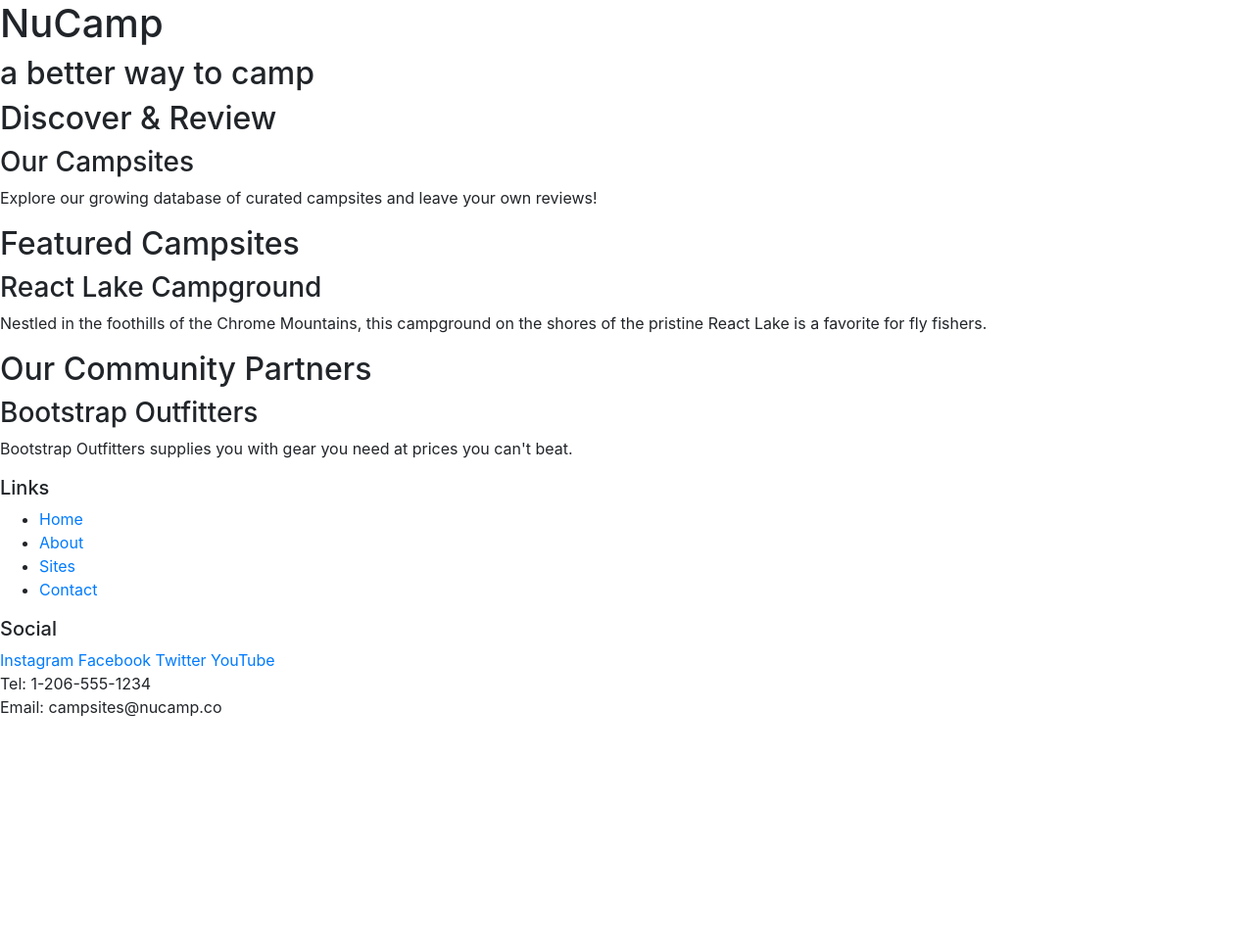
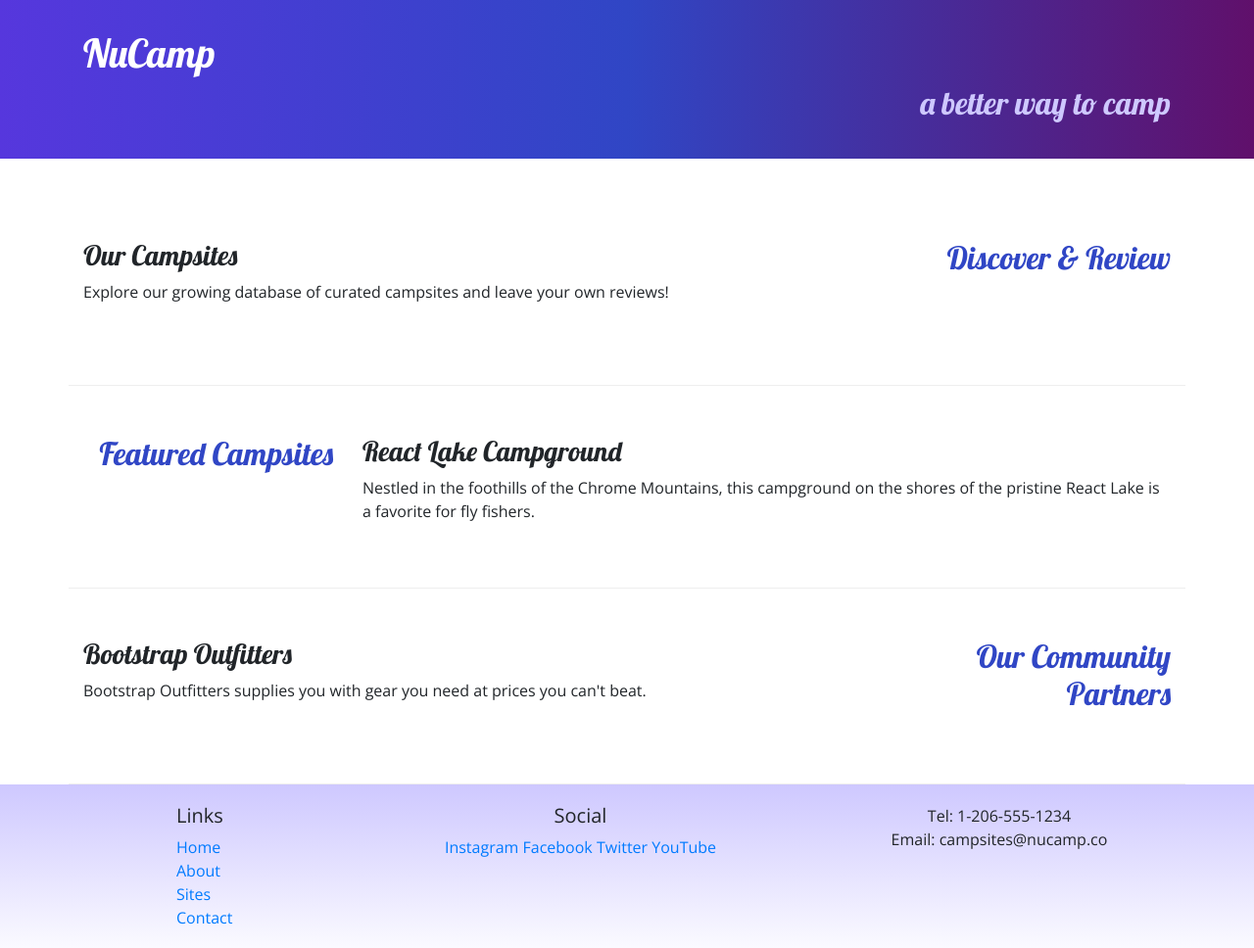
Before and after one commit to RobertFullerton/Nucamp-boostrap, a website: page index.html in a window 1280 px wide. Shown: the whole page at 98% size. Before the commit the page ends 800 px from the top, so only its background shows below. Drawn offline with nearby package versions, Linux system fonts and the light colour scheme.

Commit message:
adding CSS styling to the page

```diff
--- /dev/null
+++ b/css/styles.css
@@ -0,0 +1,27 @@
+body {
+    font-family: "Open Sans", sans-serif;
+}
+h1, h2, h3 {
+    font-family: "Lobster", cursive;
+}
+h2 {
+    color: #3046C5;
+}
+header h2 {
+    color: #cec8ff;
+}
+footer {
+    background-image: linear-gradient(#cec8ff, white);
+    padding: 20px 0;
+}
+.jumbotron {
+    padding: 30px;
+    background-image: linear-gradient(to right, #5637dd, #3046c5, #60106b);
+    color: #fff;
+}
+.row-content {
+    padding: 50px 0;
+    border-bottom: 1px ridge;
+    min-height: 200px;
+
+}
--- a/index.html
+++ b/index.html
@@ -10,62 +10,92 @@
 
     <!-- Bootstrap CSS -->
     <link rel="stylesheet" href="node_modules/bootstrap/dist/css/bootstrap.min.css" />
+
+    <!-- Additional CSS must be placed after Bootstrap CSS -->
+    <link rel="stylesheet" href="https://fonts.googleapis.com/css?family=Lobster|Open+Sans" />
+
+    <!-- Link to CSS sheet -->
+    <link rel="stylesheet" href="css/styles.css">
+
     <title>NuCamp: A Better Way To Camp</title>
 </head>
 
 <body>
 
-    <header>
-        <div>
+    <header class="jumbotron jumbotron-fluid">
+        <div class="container">
+            <div class="row">
+                <div class="col">
                     <h1>NuCamp</h1>
-            <h2>a better way to camp</h2>
+                    <h2 class="text-sm-right">a better way to camp</h2>
+                </div>
+            </div>
         </div>
     </header>
-
-    <div>
-        <h2>Discover & Review</h2>
+        <div class="container">
+            <div class="row row-content align items center">
+                <div class="col-sm-4 order-sm-last col-md-3">
+                    <h2 class="text-sm-right">Discover & Review</h2>
+                </div>
+                <div class="col">
                     <h3>Our Campsites</h3>
                     <p>Explore our growing database of curated campsites and leave your own reviews!</p>
                 </div>
+            </div>
 
-    <div>
-        <h2>Featured Campsites</h2>
+            <div class="row row-content align items center" >
+                <div class="col-sm-4 col-md-3">
+                    <h2 class="text-sm-right">Featured Campsites</h2>
+                </div>
+                <div class="col">
                     <h3>React Lake Campground</h3>
                     <p>Nestled in the foothills of the Chrome Mountains, this campground on the shores of the pristine React Lake is a favorite for fly fishers.</p>
                 </div>
+            </div>
 
-    <div>
-        <h2>Our Community Partners</h2>
+            <div class="row row-content align items center">
+                <div class="col-sm-4 order-sm-last col-md-3">
+                    <h2 class="text-sm-right">Our Community Partners</h2>
+                </div>
+                <div class="col">
                     <h3>Bootstrap Outfitters</h3>
                     <p>Bootstrap Outfitters supplies you with gear you need at prices you can't beat.</p>
                 </div>
-
+            </div>
+        </div>
     <footer>
-        <div>
+        <div class="container">
+            <div class="row">
+                <div class="col-4 col-sm-2 offset-1">
                     <h5>Links</h5>
-            <ul>
+                    <ul class="list-unstyled">
                         <li><a href="#">Home</a></li>
                         <li><a href="#">About</a></li>
                         <li><a href="#">Sites</a></li>
                         <li><a href="#">Contact</a></li>
                     </ul>
                 </div>
-        <div>
+                <div class="col-6 col-sm-5 text-center">
                     <h5>Social</h5>
                     <a href="http://instagram.com/">Instagram</a>
                     <a href="http://facebook.com/">Facebook</a>
                     <a href="http://twitter.com/">Twitter</a>
                     <a href="http://youtube.com/">YouTube</a>
                 </div>
-        <div>
+                <div class="col-sm-4 text-center">
                     Tel: 1-206-555-1234<br />
                     Email: campsites@nucamp.co
                 </div>
+            </div>
+        </div>
+
     </footer>
-    <meta name="viewport" content="width=device-width, initial-scale=1" />
 
-    <!-- Bootstrap CSS -->
-    <link rel="stylesheet" href="node_modules/bootstrap/dist/css/bootstrap.min.css" />
+    <!-- jQuery must come first, then Popper.js, then the Bootstrap JavaScript plugins.-->
+    <script src="node_modules/jquery/dist/jquery.slim.min.js"></script>
+    <script src="node_modules/popper.js/dist/umd/popper.min.js"></script>
+    <script src="node_modules/bootstrap/dist/js/bootstrap.min.js"></script>
+
 </body>
 
 </html>
```
Lines whose indentation alone changed are shown as unchanged.
